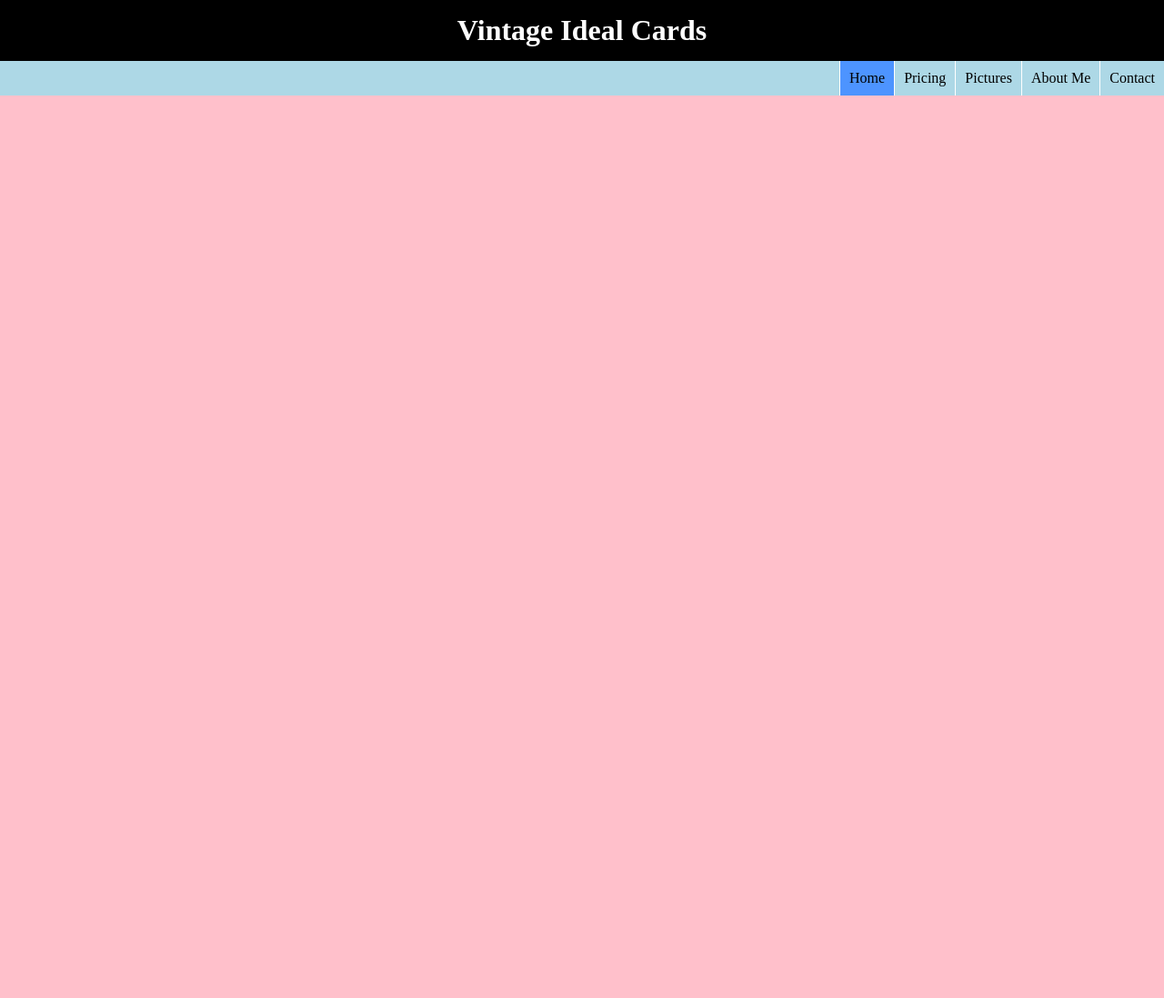
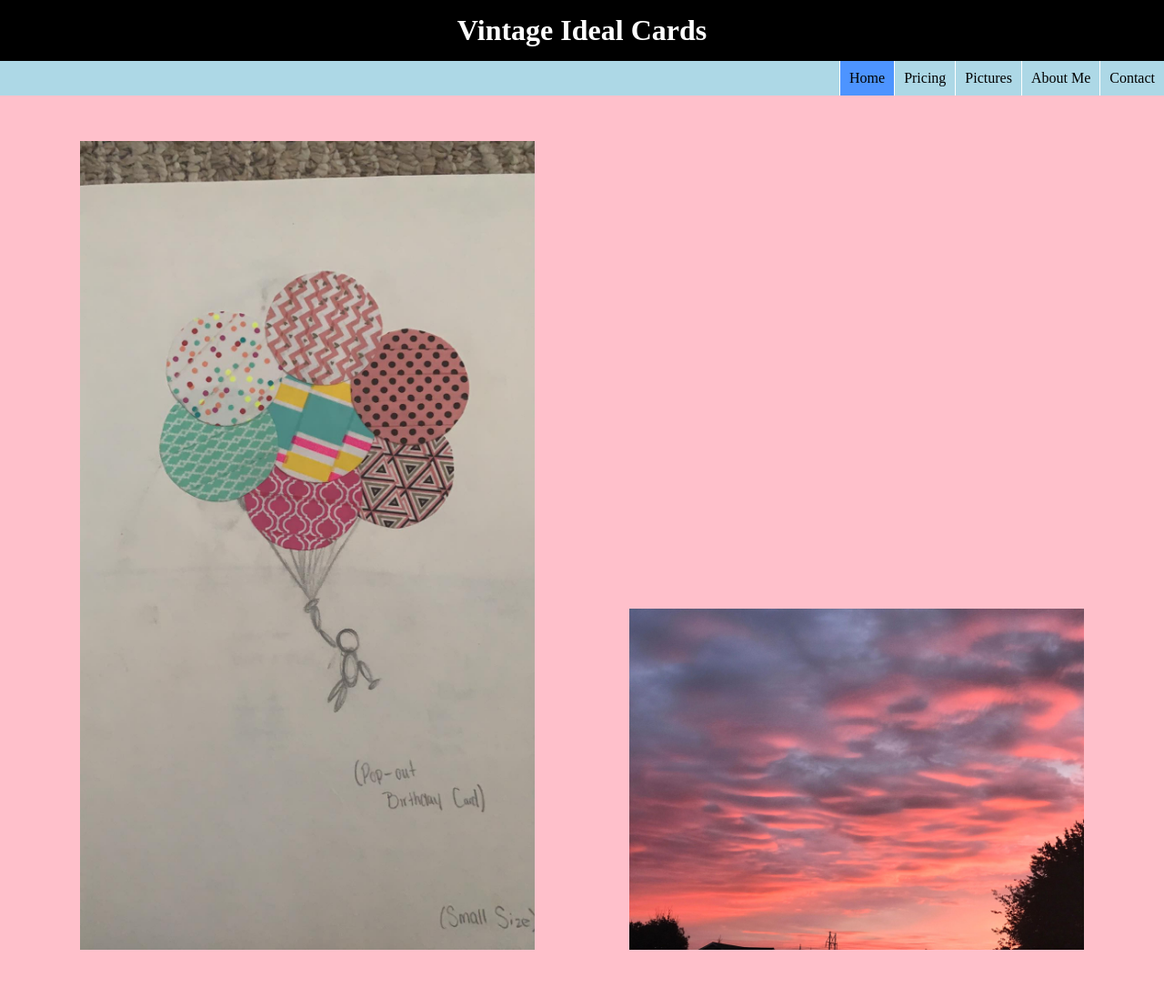
Before and after one commit to sengxai/project1, a plain HTML site: page index.html in a window 1280 px wide. Shown: the whole page at 91% size. Before the commit the page ends 800 px from the top, so only its background shows below. Drawn offline with Linux system fonts and the light colour scheme.

Commit message:
Stylesheet & Home page editted

```diff
--- a/index.html
+++ b/index.html
@@ -21,5 +21,10 @@
                 </ul>
             </nav>
         </div>
+
+        <div class="gaoneng">
+            <img src="Pictures/balloonPopoutCard.jpg" alt="Balloon popup">
+            <img src="Pictures/skyCloudNight.jpg" alt="Sky Cloud Night">
+        </div>
     </body>
 </html>
--- a/stylesheet.css
+++ b/stylesheet.css
@@ -76,7 +76,7 @@ li{
 
 .gaoneng img {
     width: 500px;
-    margin: 50;
+    padding: 50px;
 }
 
 .aboutMe{
```
